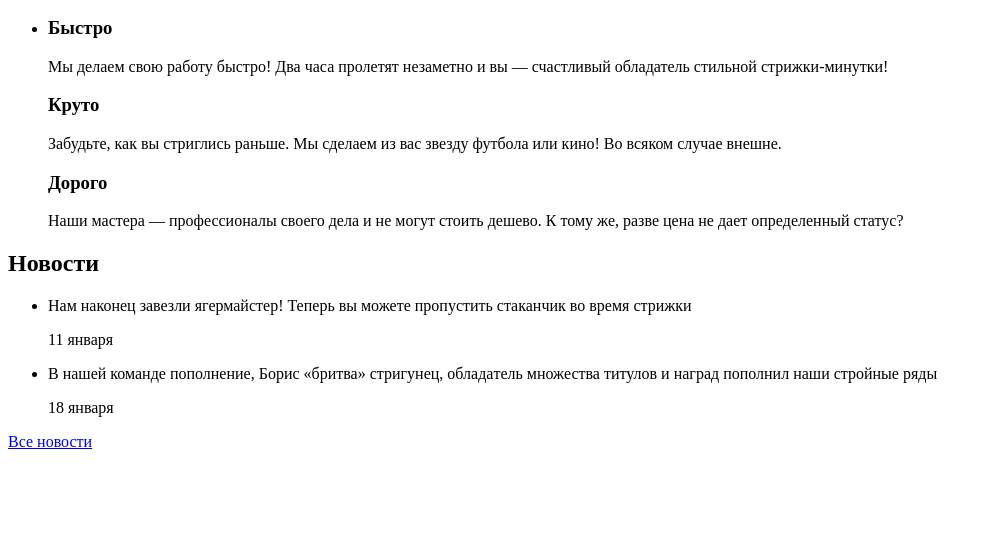
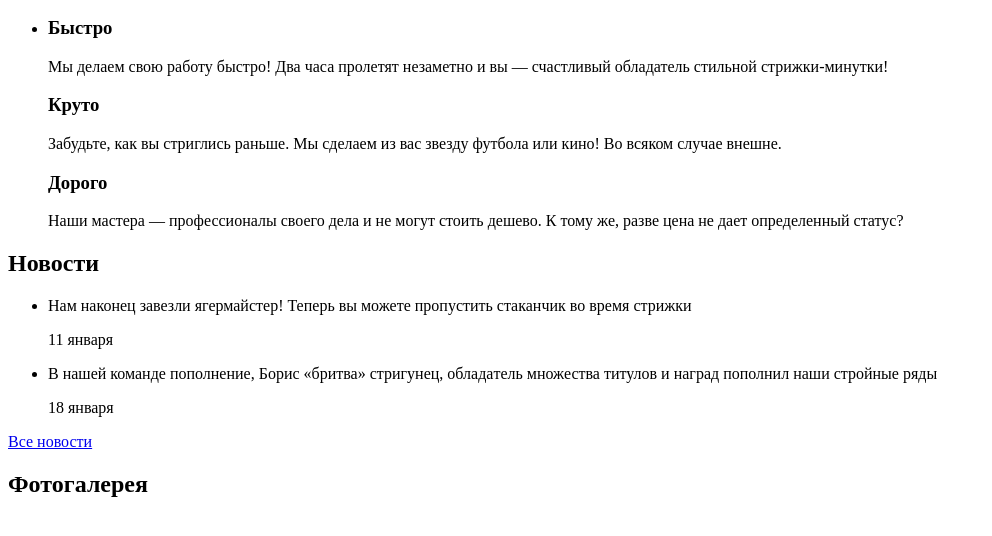
Before and after one commit to masternameste/barbershop-222821, a plain HTML site: page index.html in a window 1280 px wide. Shown: the part 418-954 px from the top of the page, without its empty margins (0-992 px from the left). Before the commit the page ends 877 px from the top, so only its background shows below. Drawn offline with Linux system fonts and the light colour scheme.

Commit message:
New code!

```diff
--- a/index.html
+++ b/index.html
@@ -68,6 +68,10 @@
         <a href="news.html">Все новости</a>
       </section>
 
+      <section>
+        <h2>Фотогалерея</h2>
+        <img scr="files/studio.jpeg">
+      </section>
     </main>
     <footer>
     </footer>
```
